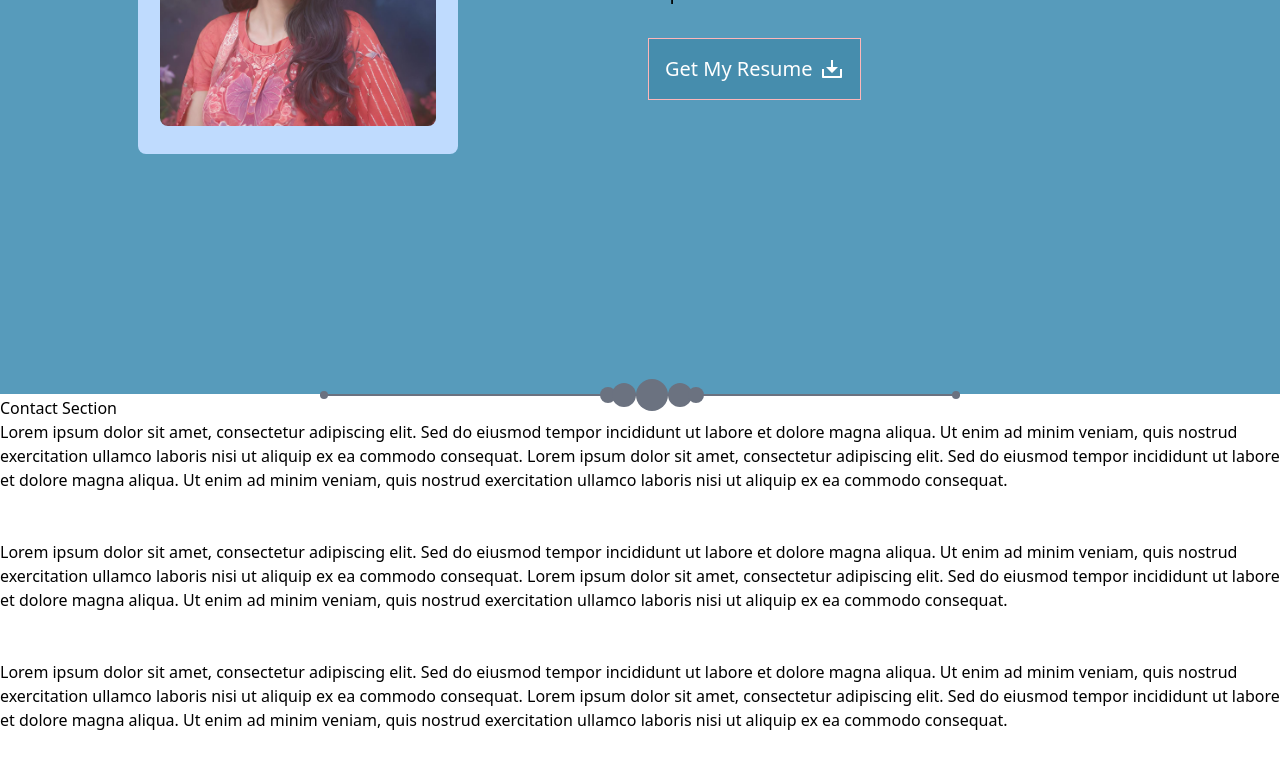
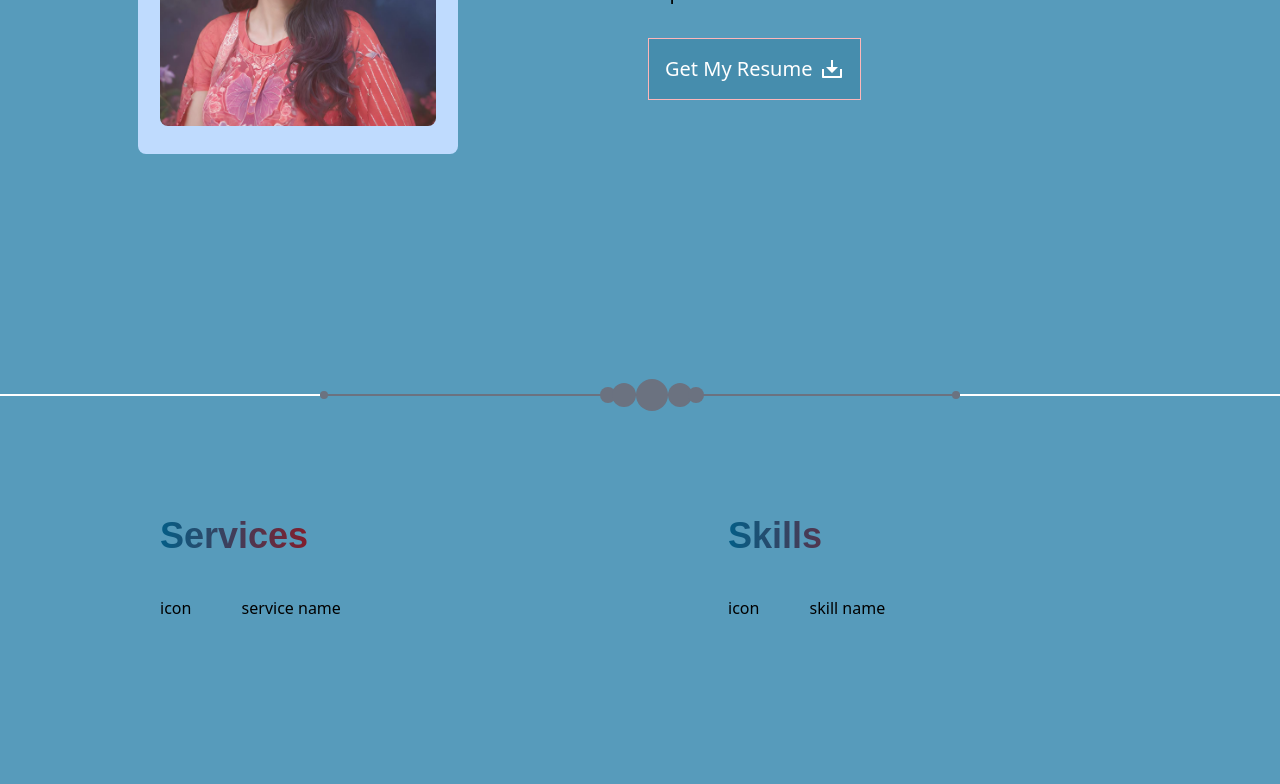
Before and after one commit to anita00001/portfolio-anita, a React (Create React App) app: page /about in a window 1280 px wide. Shown: the part 2000-2784 px from the top of the page. Built offline with nearby package versions, Linux system fonts and the light colour scheme; the HTML template or start-up script is replaced by a standard one.

Commit message:
Add Service and Skill on About page

```diff
--- /dev/null
+++ b/src/components/Service.jsx
@@ -0,0 +1,21 @@
+import React from 'react';
+
+const Service = () => {
+  return (
+    <>
+      <div className="about-description p-20">
+        <h1 className="about text-4xl font-bold py-10 font-crete text-gradient">
+          Services
+        </h1>
+        <div className="grid grid-cols-5 gap-4">
+          <div className="icon col-span-1">
+            icon
+          </div>
+          <div className="service-name col-span-4">service name</div>
+        </div>
+      </div>
+    </>
+  );
+};
+
+export default Service;
--- /dev/null
+++ b/src/components/Skill.jsx
@@ -0,0 +1,19 @@
+import React from 'react';
+
+const Skill = () => {
+  return (
+    <>
+      <div className="about-description p-20">
+        <h1 className="about text-4xl font-bold py-10 font-crete text-gradient">
+          Skills
+        </h1>
+        <div className="grid grid-cols-5 gap-4">
+          <div className="icon col-span-1">icon</div>
+          <div className="skill-name col-span-4">skill name</div>
+        </div>
+      </div>
+    </>
+  );
+};
+
+export default Skill;
--- a/src/routes/About.js
+++ b/src/routes/About.js
@@ -2,6 +2,8 @@ import React from 'react';
 import AboutPhoto from '../components/AboutPhoto';
 import AboutDescription from '../components/AboutDescription';
 import LineDivider from '../components/LineDivider';
+import Service from '../components/Service';
+import Skill from '../components/Skill';
 
 const About = () => {
   return (
@@ -11,6 +13,10 @@ const About = () => {
         <div classname="about-description">< AboutDescription /></div>
       </div>
       < LineDivider />
+      <div id="service-skill" className="min-h-screen bg-color4 grid grid-cols-2 gap-4 px-20">
+        <div className="photo">< Service /></div>
+        <div classname="about-description">< Skill /></div>
+      </div>
     </>
   );
 };
```
